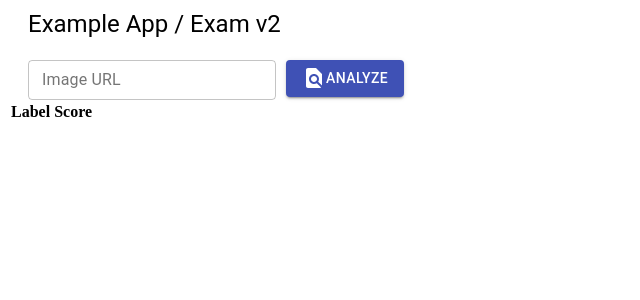
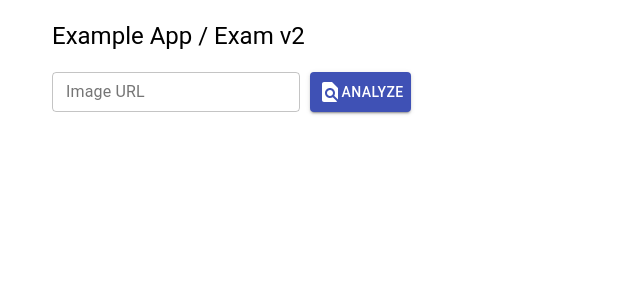
Before and after one commit to keeeei13c/ASSIGNMENT-B, a Next.js app: page / in a window 1280 px wide. Shown: the top 300 px of the page, without its empty margins (0-640 px from the left). Built offline with nearby package versions, Linux system fonts and the light colour scheme.

Commit message:
change to material UI table

```diff
--- a/src/pages/index.jsx
+++ b/src/pages/index.jsx
@@ -2,9 +2,34 @@ import { useState, useCallback } from 'react'
 import axios from 'axios'
 
 import FindInPageIcon from '@material-ui/icons/FindInPage'
-import { Button, TextField, Typography, Divider } from '@material-ui/core'
+import { Button, TextField, Typography,Container } from '@material-ui/core'
+import { makeStyles } from '@material-ui/core/styles'
+import Table from '@material-ui/core/Table'
+import TableBody from '@material-ui/core/TableBody'
+import TableCell from '@material-ui/core/TableCell'
+import TableContainer from '@material-ui/core/TableContainer'
+import TableHead from '@material-ui/core/TableHead'
+import TableRow from '@material-ui/core/TableRow'
+
+
+const useStyles = makeStyles({
+  title: {
+    margin: '20px',
+  },
+  textField: {
+    marginLeft: '20px',
+    marginBottom: '40px',
+  },
+  button: {
+    marginLeft: '10px',
+    padding: '7.5px',
+    backgroundColor: '#3f51b5',
+    color: 'white',
+  },
+})
 
 const Home = () => {
+  const classes = useStyles()
   const [url, setUrl] = useState('')
   const [labelData, setLabelData] = useState([])
   const [loading, setLoading] = useState(false)
@@ -32,74 +57,60 @@ const Home = () => {
   if (loading) {
     return <div>loading...</div>
   }
+
   return (
     <>
-      <Typography
-        style={{
-          fontFamily: 'roboto',
-          margin: '0 20px 20px',
-        }}
-        variant='h5'>
+      <Container>
+        <Typography className={classes.title} variant='h5'>
           Example App / Exam v2
         </Typography>
 
         <TextField
-        style={{
-          marginLeft: '20px',
-        }}
+          className={classes.textField}
           id='outlined-required'
           label='Image URL '
           variant='outlined'
           size='small'
+          onChange={retentionUrl}
           value={url}
-        onChange={retentionUrl}
           type={url}
         />
         <Button
-        style={{
-          fontFamily: 'roboto',
-          marginLeft: '10px',
-          backgroundColor: '#3f51b5',
-          color: 'white',
-        }}
-        type='submit'
+          className={classes.button}
           variant='contained'
           onClick={getVision}>
-        <FindInPageIcon
-          style={{
-            color: 'white',
-          }}
-        />
+          <FindInPageIcon />
           ANALYZE
         </Button>
 
-      <table>
-        <thead>
-          <tr>
-            <th>Label</th>
-            <th>Score</th>
-          </tr>
-        </thead>
-        <tbody>
+        <TableContainer>
+          <Table>
+            <TableHead>
+              <TableRow>
+                {/* <TableCell>Label</TableCell>
+                <TableCell>Score</TableCell> */}
+              </TableRow>
+            </TableHead>
+            <TableBody>
               {labelData.length !== 0 &&
                 labelData.data.map((label) => {
                   return (
                     <>
-                  <tr>
-                    <td key={label.description}>
+                      <TableRow>
+                        <TableCell key={label.description}>
                           {label.description}
-                    </td>
-
-                    <td key={label.score}>
+                        </TableCell>
+                        <TableCell key={label.score}>
                           {`${(label.score * 100).toFixed(4)} %`}
-                    </td>
-                  </tr>
-                  <Divider />
+                        </TableCell>
+                      </TableRow>
                     </>
                   )
                 })}
-        </tbody>
-      </table>
+            </TableBody>
+          </Table>
+        </TableContainer>
+      </Container>
     </>
   )
 }
```
Lines whose indentation alone changed are shown as unchanged.
